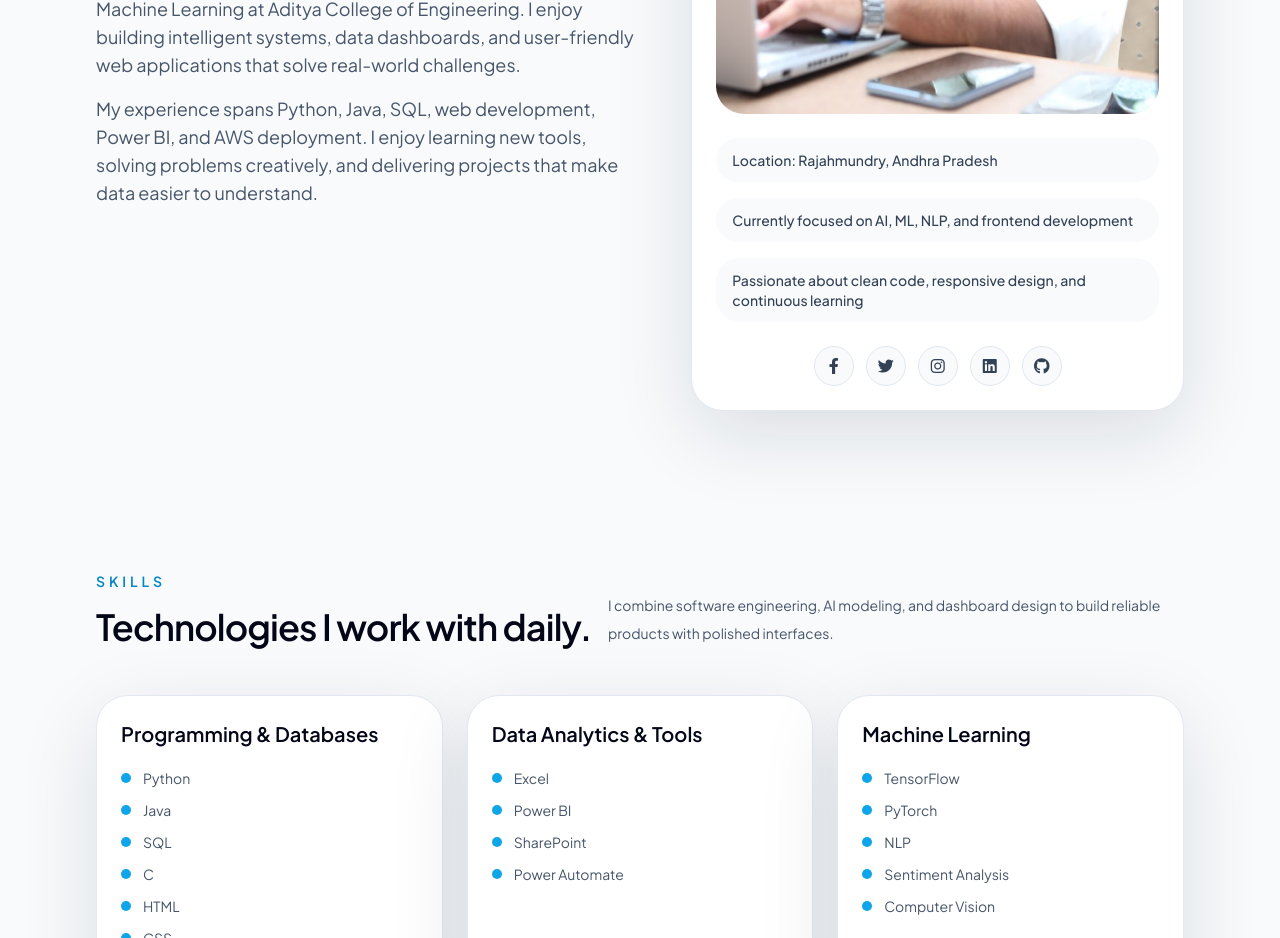
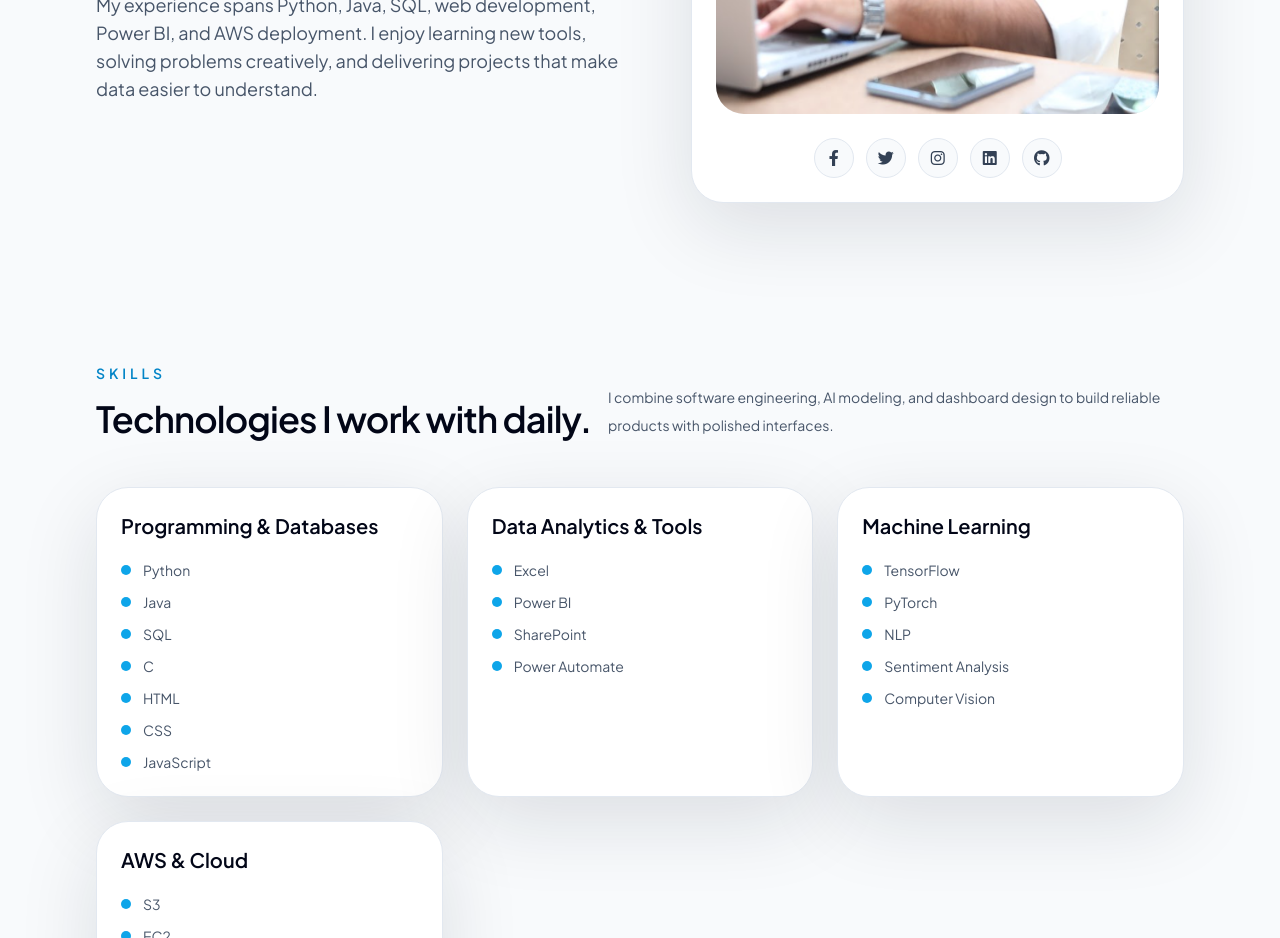
Before and after one commit to kesavakantipudi/KesavaKantipudi-portfolio, a React (Vite) app: page / in a window 1280 px wide. Shown: the part 1280-2218 px from the top of the page. Built offline with nearby package versions, Linux system fonts and the light colour scheme; the HTML template or start-up script is replaced by a standard one.

Commit message:
Remove info boxes from About section

```diff
--- a/src/App.jsx
+++ b/src/App.jsx
@@ -228,11 +228,6 @@ export default function App() {
               <div className="overflow-hidden rounded-[1.75rem] bg-slate-100">
                 <img src={profilePhoto} alt="Kesava in casual portrait" className="h-full w-full object-contain" />
               </div>
-              <div className="mt-6 space-y-4 text-slate-700">
-                <p className="rounded-3xl bg-slate-50 px-4 py-3 text-sm font-medium">Location: Rajahmundry, Andhra Pradesh</p>
-                <p className="rounded-3xl bg-slate-50 px-4 py-3 text-sm font-medium">Currently focused on AI, ML, NLP, and frontend development</p>
-                <p className="rounded-3xl bg-slate-50 px-4 py-3 text-sm font-medium">Passionate about clean code, responsive design, and continuous learning</p>
-              </div>
               <div className="mt-6 flex justify-center gap-3">
                 {socialLinks.map((social) => (
                   <a
```
